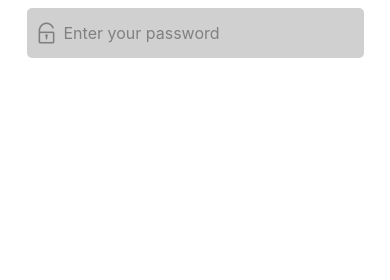
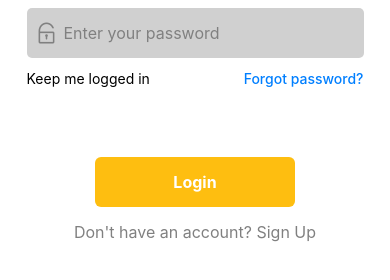
Before and after one commit to PeterAdedokun1/Ecommerce-app, a React Native app: screen /Login in a window 390 px wide. Shown: the part 314-594 px from the top of the page. Built offline with nearby package versions, Linux system fonts and the light colour scheme.

Commit message:
login screen ui complete

```diff
--- a/screens/LoginScreen.js
+++ b/screens/LoginScreen.js
@@ -6,13 +6,16 @@ import {
   Image,
   KeyboardAvoidingView,
   TextInput,
+  Pressable,
 } from "react-native";
 import { MaterialIcons } from "@expo/vector-icons";
 import { AntDesign } from "@expo/vector-icons";
 import { useState } from "react";
+import { useNavigation } from "@react-navigation/native";
 const LoginScreen = () => {
   const [email, setEmail] = useState("");
   const [password, setPassword] = useState("");
+  const { navigate } = useNavigation();
   return (
     <SafeAreaView
       style={{ flex: 1, backgroundColor: "white", alignItems: "center" }}
@@ -99,6 +102,51 @@ const LoginScreen = () => {
             />
           </View>
         </View>
+        <View
+          style={{
+            marginTop: 12,
+            flexDirection: "row",
+            alignItems: "center",
+            justifyContent: "space-between",
+          }}
+        >
+          <Text>Keep me logged in</Text>
+          <Text style={{ color: "#007FFF", fontWeight: 500 }}>
+            Forgot password?
+          </Text>
+        </View>
+        <View style={{ marginTop: 70 }} />
+
+        <Pressable
+          style={{
+            width: 200,
+            backgroundColor: "#FEBE10",
+            borderRadius: 6,
+            marginLeft: "auto",
+            marginRight: "auto",
+            padding: 15,
+            alignItems: "center",
+          }}
+        >
+          <Text
+            style={{
+              textAlign: "center",
+              color: "white",
+              fontSize: 16,
+              fontWeight: "bold",
+            }}
+          >
+            Login
+          </Text>
+        </Pressable>
+        <Pressable
+          onPress={() => navigate("Register")}
+          style={{ textAlign: "center", marginTop: 15 }}
+        >
+          <Text style={{ textAlign: "center", color: "gray", fontSize: 16 }}>
+            Don't have an account? Sign Up
+          </Text>
+        </Pressable>
       </KeyboardAvoidingView>
     </SafeAreaView>
   );
```
